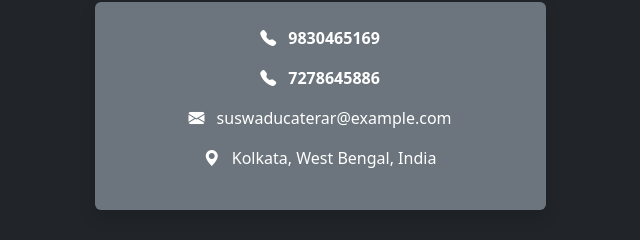
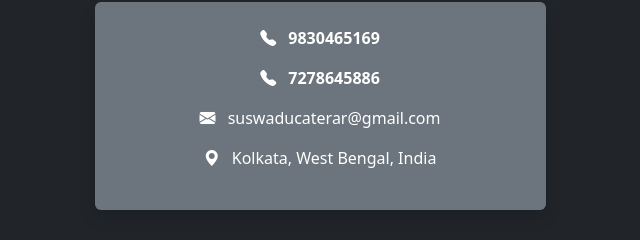
Before and after one commit to rbasu2212/suswadu-caterar, a plain HTML site: page index.html in a window 1280 px wide. Shown: the part 2153-2393 px from the top of the page, 320-960 px from the left. Drawn offline with nearby package versions, Linux system fonts and the light colour scheme.

Commit message:
email id update

```diff
--- a/index.html
+++ b/index.html
@@ -110,7 +110,7 @@
 
             <p><i class="bi bi-telephone-fill me-2"></i> <strong>9830465169</strong></p>
             <p><i class="bi bi-telephone-fill me-2"></i> <strong>7278645886</strong></p>
-            <p><i class="bi bi-envelope-fill me-2"></i> suswaducaterar@example.com</p>
+            <p><i class="bi bi-envelope-fill me-2"></i> suswaducaterar@gmail.com</p>
             <p><i class="bi bi-geo-alt-fill me-2"></i> Kolkata, West Bengal, India</p>
           </div>
         </div>
```
